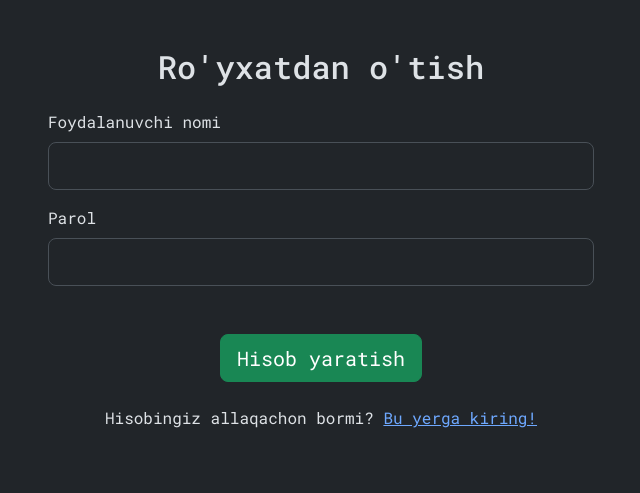
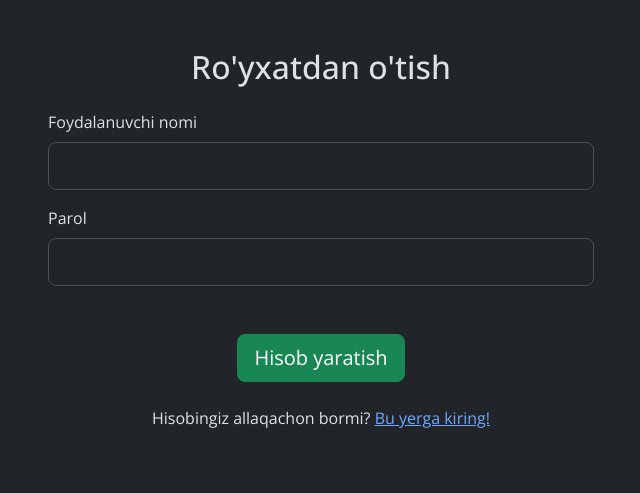
Before and after one commit to dvrkdev/flask-social-media-app, a Flask app: page /auth/register in a window 1280 px wide. Shown: the top 493 px of the page, without its empty margins (319-959 px from the left). Run offline with Flask 3, Linux system fonts and the light colour scheme.

Commit message:
feat: google fonts

```diff
--- a/app/templates/base.html
+++ b/app/templates/base.html
@@ -4,17 +4,21 @@
 <head>
     <meta charset="UTF-8">
     <meta name="viewport" content="width=device-width, initial-scale=1.0">
+
+    <!-- Google Font -->
     <link rel="preconnect" href="https://fonts.googleapis.com">
     <link rel="preconnect" href="https://fonts.gstatic.com" crossorigin>
-    <link href="https://fonts.googleapis.com/css2?family=Roboto+Mono:ital,wght@0,100..700;1,100..700&display=swap"
+    <link href="https://fonts.googleapis.com/css2?family=Open+Sans:ital,wght@0,300..800;1,300..800&display=swap"
         rel="stylesheet">
+
+    <!-- Bootstrap CDN -->
     <link rel="stylesheet" href="https://cdn.jsdelivr.net/npm/bootstrap-icons@1.13.1/font/bootstrap-icons.min.css">
     <link href="https://cdn.jsdelivr.net/npm/bootstrap@5.3.8/dist/css/bootstrap.min.css" rel="stylesheet"
         integrity="sha384-sRIl4kxILFvY47J16cr9ZwB07vP4J8+LH7qKQnuqkuIAvNWLzeN8tE5YBujZqJLB" crossorigin="anonymous">
     <title>Social Media App &bull; {% block title %}{% endblock %}</title>
     <style>
         * {
-            font-family: "Roboto Mono";
+            font-family: "Open Sans", sans-serif;
         }
     </style>
 </head>
```
